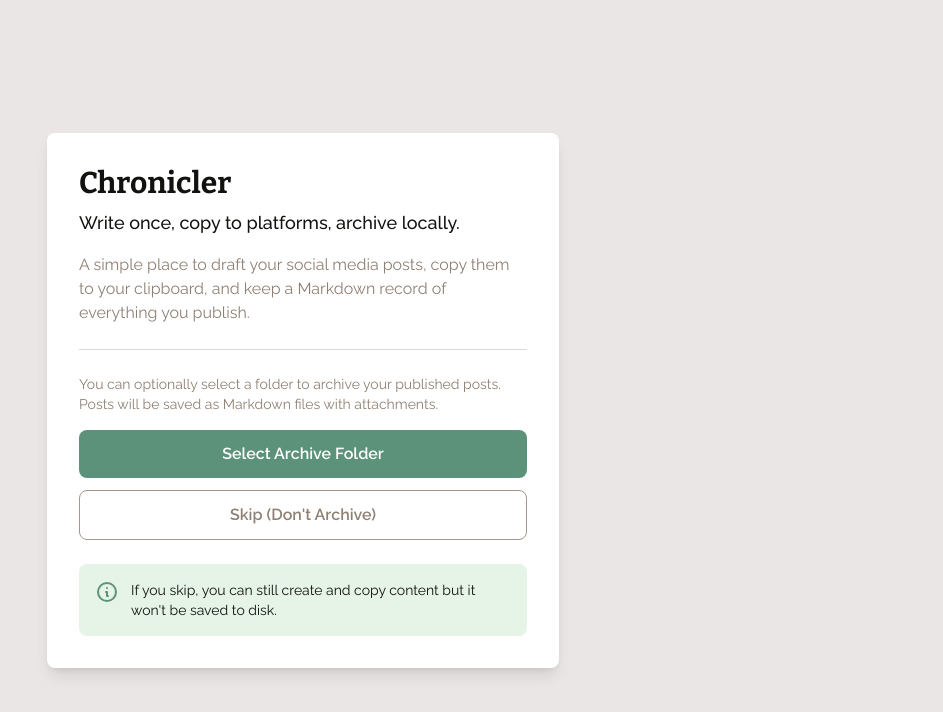
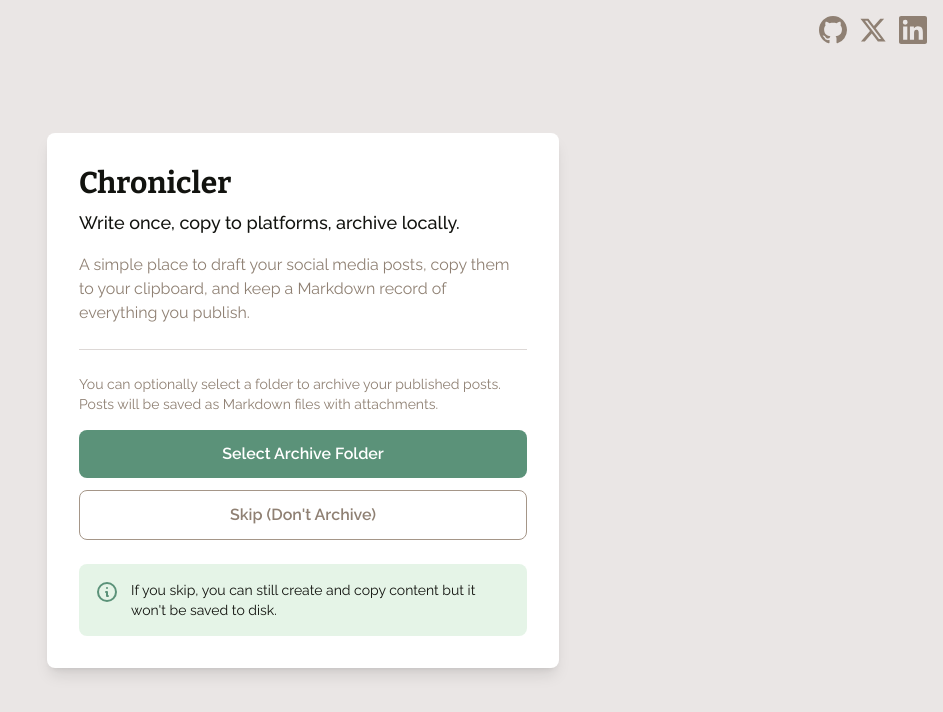
Before and after one commit to yamanidev/chronicler, a Preact app: page / in a window 1280 px wide. Shown: the top 712 px of the page, without its empty margins (337-1280 px from the left). Built offline with nearby package versions, Linux system fonts and the light colour scheme.

Commit message:
feat: add repository link and my Twitter and LinkedIn profiles

```diff
--- a/src/app.tsx
+++ b/src/app.tsx
@@ -65,6 +65,39 @@
       {step === "success" && (
         <SuccessStep folderName={archivedFolder} onCreateAnother={handleCreateAnother} />
       )}
+
+      <div class="fixed top-4 right-4 flex gap-3">
+        <a
+          href="https://github.com/yamanidev/chronicler"
+          target="_blank"
+          rel="noopener noreferrer"
+          class="text-taupe hover:text-charcoal transition"
+          aria-label="GitHub repository">
+          <svg class="h-7 w-7" fill="currentColor" viewBox="0 0 24 24">
+            <path d="M12 0C5.37 0 0 5.37 0 12c0 5.31 3.435 9.795 8.205 11.385.6.105.825-.255.825-.57 0-.285-.015-1.23-.015-2.235-3.015.555-3.795-.735-4.035-1.41-.135-.345-.72-1.41-1.23-1.695-.42-.225-1.02-.78-.015-.795.945-.015 1.62.87 1.845 1.23 1.08 1.815 2.805 1.305 3.495.99.105-.78.42-1.305.765-1.605-2.67-.3-5.46-1.335-5.46-5.925 0-1.305.465-2.385 1.23-3.225-.12-.3-.54-1.53.12-3.18 0 0 1.005-.315 3.3 1.23.96-.27 1.98-.405 3-.405s2.04.135 3 .405c2.295-1.56 3.3-1.23 3.3-1.23.66 1.65.24 2.88.12 3.18.765.84 1.23 1.905 1.23 3.225 0 4.605-2.805 5.625-5.475 5.925.435.375.81 1.095.81 2.22 0 1.605-.015 2.895-.015 3.3 0 .315.225.69.825.57A12.02 12.02 0 0024 12c0-6.63-5.37-12-12-12z" />
+          </svg>
+        </a>
+        <a
+          href="https://x.com/yamanidev"
+          target="_blank"
+          rel="noopener noreferrer"
+          class="text-taupe hover:text-charcoal transition"
+          aria-label="X (Twitter) profile">
+          <svg class="h-7 w-7" fill="currentColor" viewBox="0 0 24 24">
+            <path d="M18.244 2.25h3.308l-7.227 8.26 8.502 11.24H16.17l-5.214-6.817L4.99 21.75H1.68l7.73-8.835L1.254 2.25H8.08l4.713 6.231zm-1.161 17.52h1.833L7.084 4.126H5.117z" />
+          </svg>
+        </a>
+        <a
+          href="https://linkedin.com/in/yamanidev"
+          target="_blank"
+          rel="noopener noreferrer"
+          class="text-taupe hover:text-charcoal transition"
+          aria-label="LinkedIn profile">
+          <svg class="h-7 w-7" fill="currentColor" viewBox="0 0 24 24">
+            <path d="M20.447 20.452h-3.554v-5.569c0-1.328-.027-3.037-1.852-3.037-1.853 0-2.136 1.445-2.136 2.939v5.667H9.351V9h3.414v1.561h.046c.477-.9 1.637-1.85 3.37-1.85 3.601 0 4.267 2.37 4.267 5.455v6.286zM5.337 7.433a2.062 2.062 0 01-2.063-2.065 2.064 2.064 0 112.063 2.065zm1.782 13.019H3.555V9h3.564v11.452zM22.225 0H1.771C.792 0 0 .774 0 1.729v20.542C0 23.227.792 24 1.771 24h20.451C23.2 24 24 23.227 24 22.271V1.729C24 .774 23.2 0 22.222 0h.003z" />
+          </svg>
+        </a>
+      </div>
     </>
   );
 }
```
